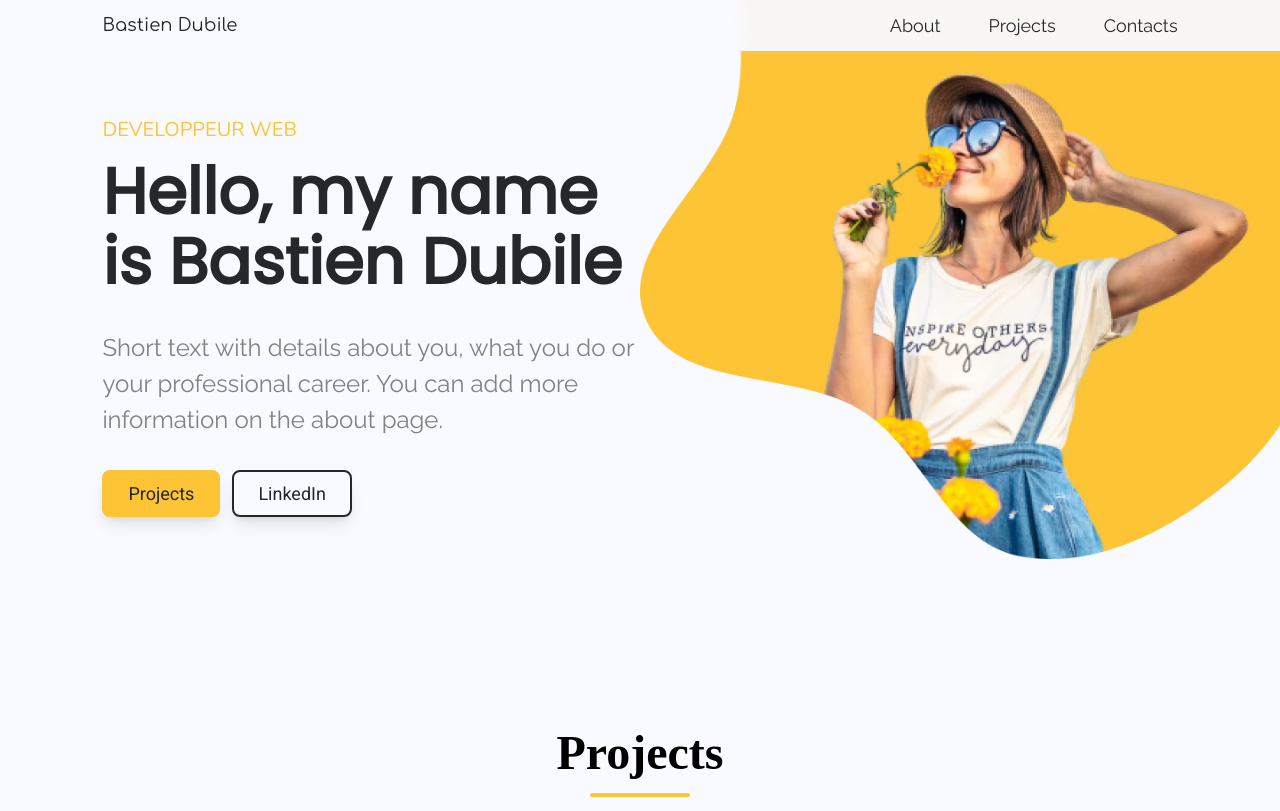
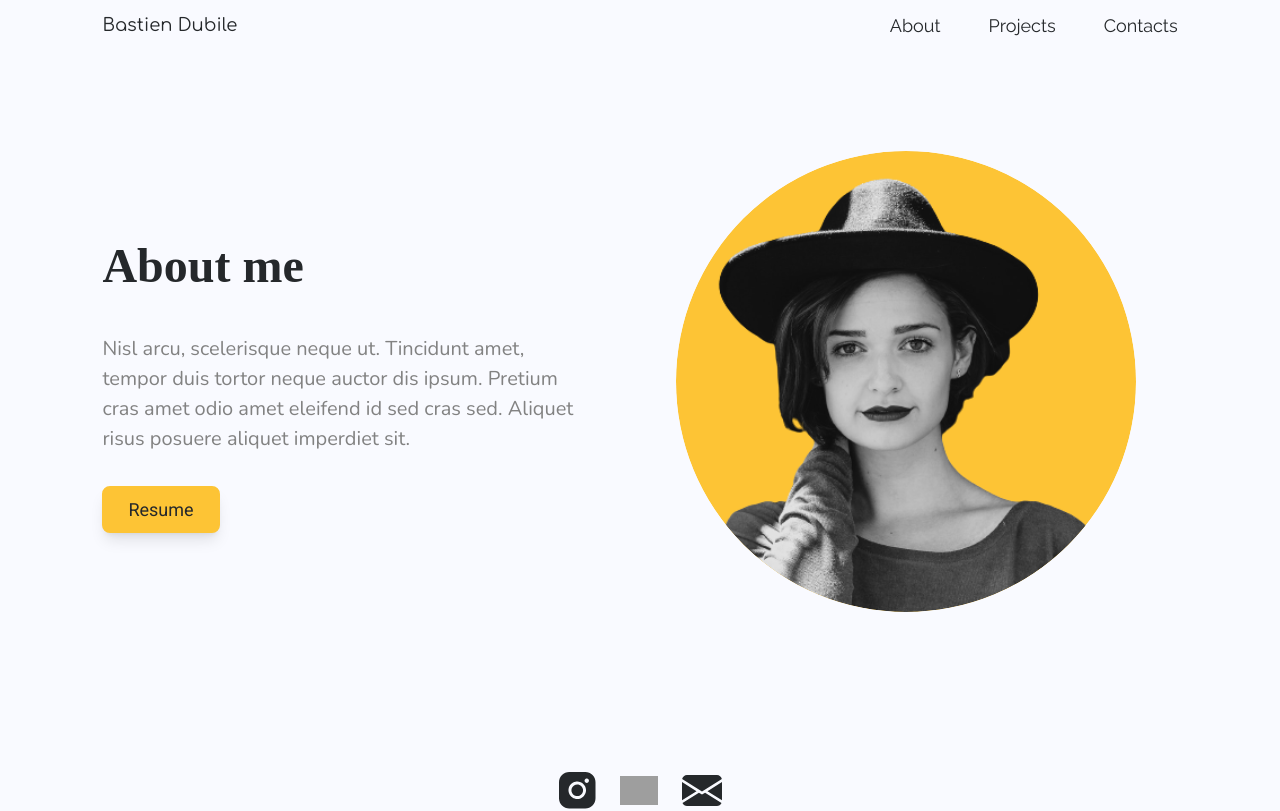
Before and after one commit to Tyzing/portfolio-web-efrei, a React (Vite) app: page /about in a window 1280 px wide. Shown: the top 811 px of the page. Built offline with nearby package versions, Linux system fonts and the light colour scheme; grey boxes are pictures that could not be loaded.

Commit message:
Ajout de nouvelles pages

```diff
--- a/src/App.jsx
+++ b/src/App.jsx
@@ -1,17 +1,15 @@
-import { Header, Button, Footer, Heros, ItemProject, ListProject, NavBar, TitleSection } from "./components";
+import { Routes, Route } from "react-router-dom";
+import Home from "./pages/Home";
+import About from "./pages/About";
 
 const name = "Bastien Dubile";
 
 function App() {
   return (
-    <div className="bg-[#F9FAFF] md:bg-[url('/image-accueil.webp')] md:bg-no-repeat md:bg-right-top md:bg-[size:50%_auto] min-h-screen">
-      <Header name={name} />
-      <div className="mx-[8%]">
-        <Heros name={name} />
-        <ListProject title="Projects"/>
-        <Footer />
-      </div>
-    </div>
+    <Routes>
+      <Route path="/" element={<Home name={name} />} />
+      <Route path="/about" element={<About name={name} />} />
+    </Routes>
   );
 }
 
--- a/src/components/Header.jsx
+++ b/src/components/Header.jsx
@@ -2,10 +2,10 @@ import NavBar from "./NavBar";
 
 function Header({ name }) {
   return (
-    <div className="sticky top-0 z-40 bg-[#F9FAFF]/95 backdrop-blur-sm px-[8%]">
+    <div className="px-[8%]">
       <NavBar name={name} />
     </div>
-  )
+  );
 }
 
 export default Header
--- a/src/components/NavBar.jsx
+++ b/src/components/NavBar.jsx
@@ -1,27 +1,46 @@
 import { useState } from "react";
+import { Link, useNavigate, useLocation } from "react-router-dom";
 
 function NavBar({ name }) {
   const [isOpen, setIsOpen] = useState(false);
+  const navigate = useNavigate();
+  const location = useLocation();
+
+  const handleProjectsClick = (e) => {
+    e.preventDefault();
+    setIsOpen(false);
+    if (location.pathname === "/") {
+      document.getElementById("projects")?.scrollIntoView({ behavior: "smooth" });
+    } else {
+      navigate("/", { state: { scrollTo: "projects" } });
+    }
+  };
 
   const links = [
-    { href: "#about", label: "About" },
-    { href: "#projects", label: "Projects" },
-    { href: "#contacts", label: "Contacts" },
+    { href: "/about", label: "About", isRoute: true },
+    { href: "#projects", label: "Projects", isRoute: false, onClick: handleProjectsClick },
+    { href: "#contacts", label: "Contacts", isRoute: false },
   ];
 
   return (
     <nav className="flex items-center justify-between py-[12px] relative">
-      <span className="font-comfortaa text-[18px] text-charcoal">
+      <Link to="/" className="font-comfortaa text-[18px] text-charcoal no-underline hover:opacity-70 transition-opacity">
         {name}
-      </span>
+      </Link>
 
       {/* Desktop menu */}
       <ul className="hidden md:flex gap-[48px] list-none m-0 p-0">
-        {links.map(({ href, label }) => (
+        {links.map(({ href, label, isRoute, onClick }) => (
           <li key={href}>
-            <a href={href} className="font-raleway text-[18px] text-charcoal no-underline hover:underline">
+            {isRoute ? (
+              <Link to={href} className="font-raleway text-[18px] text-charcoal no-underline hover:underline">
+                {label}
+              </Link>
+            ) : (
+              <a href={href} onClick={onClick} className="font-raleway text-[18px] text-charcoal no-underline hover:underline">
                 {label}
               </a>
+            )}
           </li>
         ))}
       </ul>
@@ -41,15 +60,25 @@ function NavBar({ name }) {
       {/* Mobile dropdown menu */}
       {isOpen && (
         <ul className="md:hidden absolute top-full left-0 right-0 bg-[#F9FAFF]/95 backdrop-blur-sm list-none m-0 p-0 shadow-md z-50 rounded-b-lg">
-          {links.map(({ href, label }) => (
+          {links.map(({ href, label, isRoute, onClick }) => (
             <li key={href}>
-              <a
-                href={href}
+              {isRoute ? (
+                <Link
+                  to={href}
                   onClick={() => setIsOpen(false)}
                   className="block font-raleway text-[18px] text-charcoal no-underline py-[14px] px-[16px] hover:bg-black/5"
                 >
                   {label}
+                </Link>
+              ) : (
+                <a
+                  href={href}
+                  onClick={onClick ?? (() => setIsOpen(false))}
+                  className="block font-raleway text-[18px] text-charcoal no-underline py-[14px] px-[16px] hover:bg-black/5"
+                >
+                  {label}
                 </a>
+              )}
             </li>
           ))}
         </ul>
--- /dev/null
+++ b/src/pages/About.jsx
@@ -0,0 +1,36 @@
+import { Header, Footer, Button } from "../components";
+
+function About({ name }) {
+  return (
+    <div className="bg-[#F9FAFF] min-h-screen flex flex-col">
+      <Header name={name} />
+      <div className="flex flex-col md:flex-row items-center mx-[8%] mt-[60px] md:mt-[100px] gap-[48px] flex-1">
+        <div className="flex flex-col gap-[32px] w-full md:w-[45%]">
+          <h1 className="font-playfair text-[36px] md:text-[48px] text-charcoal font-bold">About me</h1>
+          <p className="font-nunito text-[18px] md:text-[20px] text-gray">
+            Nisl arcu, scelerisque neque ut. Tincidunt amet, tempor duis tortor neque auctor dis ipsum.
+            Pretium cras amet odio amet eleifend id sed cras sed. Aliquet risus posuere aliquet imperdiet sit.
+          </p>
+          <div>
+            <Button text="Resume" link="/CV_Bastien_Dubile.pdf" backgroundColor="var(--color-yellow)" borderColor="var(--color-yellow)" textColor="var(--color-charcoal)" />
+          </div>
+        </div>
+        <div className="flex justify-center w-full md:flex-1">
+          <div className="w-[70vw] h-[70vw] md:w-[36vw] md:h-[36vw] rounded-full overflow-hidden">
+            <img
+              src="/image-about.svg"
+              alt="About me"
+              className="w-full h-full object-cover"
+            />
+          </div>
+        </div>
+      </div>
+
+      <div className="mx-[8%] mt-[60px]">
+        <Footer />
+      </div>
+    </div>
+  );
+}
+
+export default About;
--- /dev/null
+++ b/src/pages/Home.jsx
@@ -0,0 +1,28 @@
+import { useEffect } from "react";
+import { useLocation } from "react-router-dom";
+import { Header, Footer, Heros, ListProject } from "../components";
+
+function Home({ name }) {
+  const location = useLocation();
+
+  useEffect(() => {
+    if (location.state?.scrollTo === "projects") {
+      setTimeout(() => {
+        document.getElementById("projects")?.scrollIntoView({ behavior: "smooth" });
+      }, 100);
+    }
+  }, [location.state]);
+
+  return (
+    <div className="bg-[#F9FAFF] md:bg-[url('/image-accueil.webp')] md:bg-no-repeat md:bg-right-top md:bg-[size:50%_auto] min-h-screen">
+      <Header name={name} />
+      <div className="mx-[8%]">
+        <Heros name={name} />
+        <ListProject title="Projects" />
+        <Footer />
+      </div>
+    </div>
+  );
+}
+
+export default Home;
```
Also changed, not shown: public/image-about.svg (added), 1 other file (tests, documents, lock files or other folders). Lines whose indentation alone changed are shown as unchanged.
